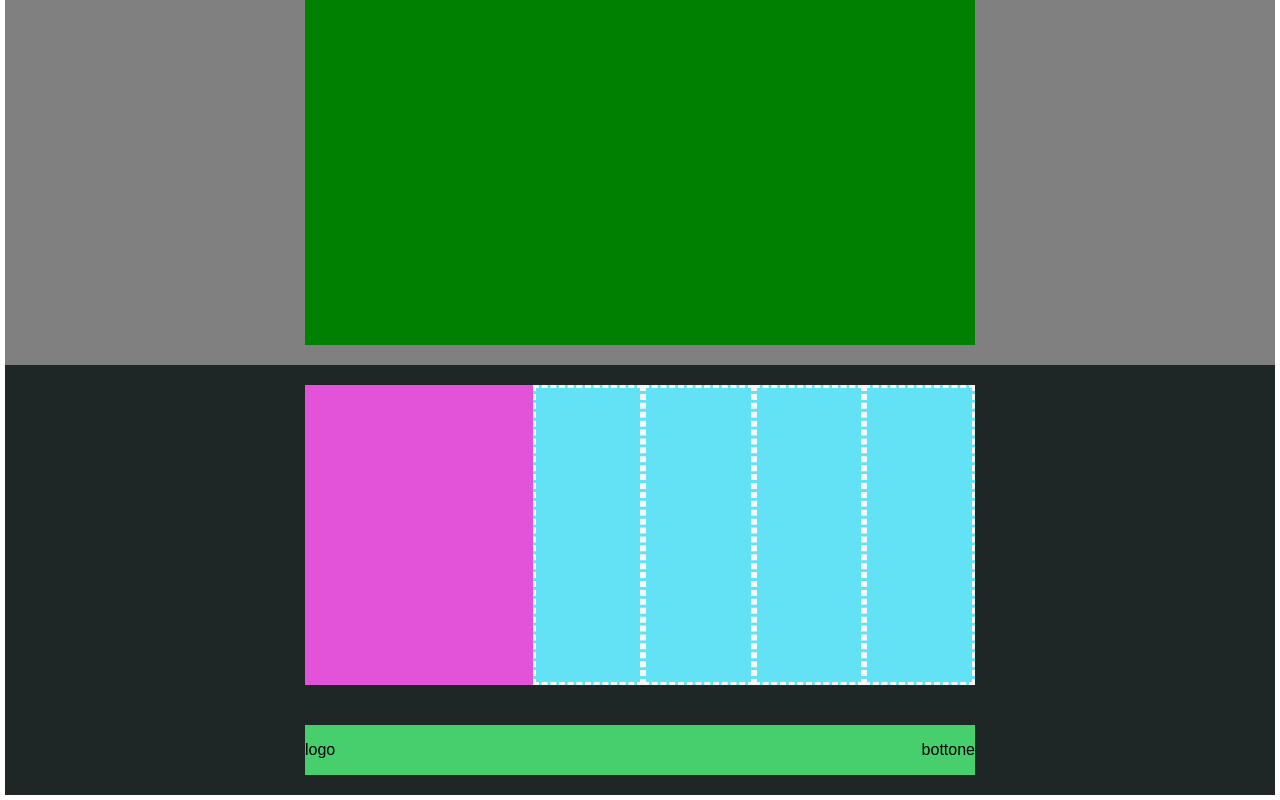
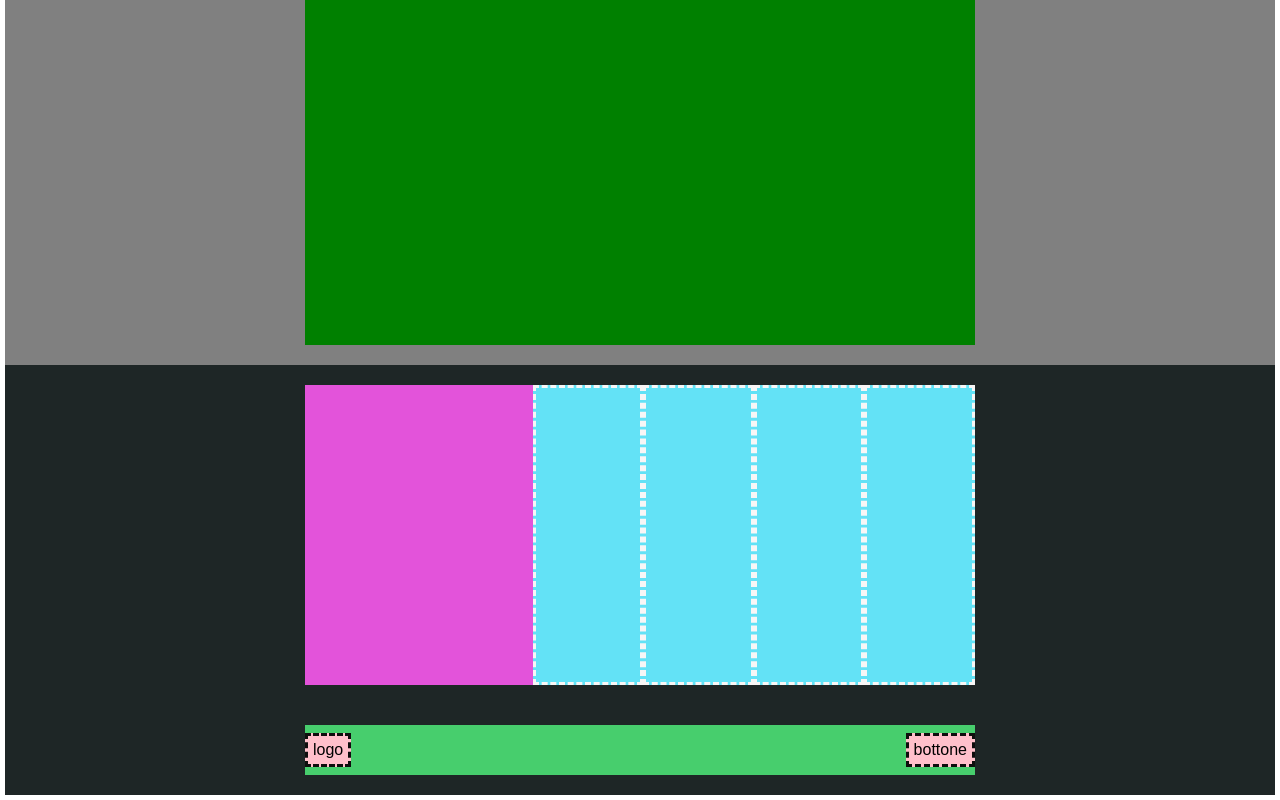
Before and after one commit to Skyfe24/htmlcss-struttura-discord, a plain HTML site: page index.html in a window 1280 px wide. Shown: the part 1970-2770 px from the top of the page. Drawn offline with Linux system fonts and the light colour scheme.

Commit message:
better footer now

```diff
--- a/style.css
+++ b/style.css
@@ -130,9 +130,13 @@ min-height: 300px;
     align-items: center;
 }
     .logo{
-
+        border: dashed  rgb(14, 13, 13);
+        background-color: pink;
+        padding: 5px;
     }
 
     .bottone{
-
+        border: dashed rgb(14, 13, 13);
+        background-color: pink;
+        padding: 5px;
     }
```
